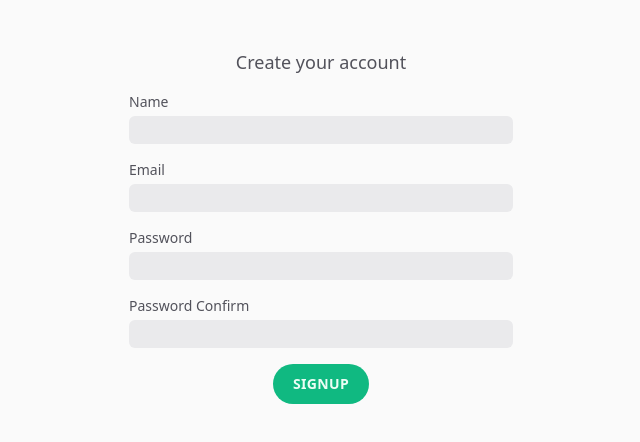
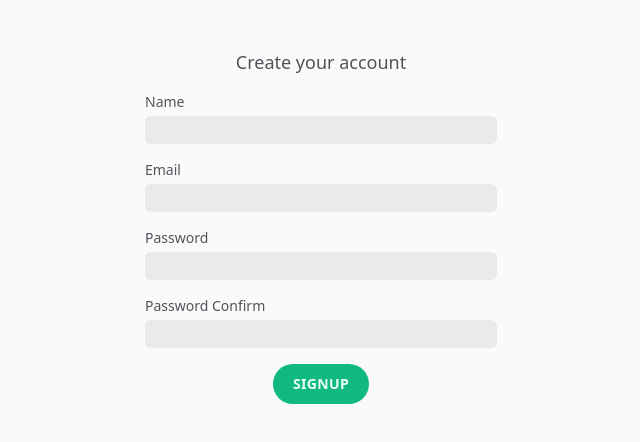
Before and after one commit to yashlohia100/peer2peer-react, a React (Vite) app: page /signup in a window 1280 px wide. Shown: the top 442 px of the page, without its empty margins (319-959 px from the left). Built offline with nearby package versions, Linux system fonts and the light colour scheme.

Commit message:
Add padding

```diff
--- a/src/features/user/Login.jsx
+++ b/src/features/user/Login.jsx
@@ -20,7 +20,7 @@ export default function Login() {
     <div className="h-screen bg-zinc-50">
       <form
         onSubmit={handleSubmit(onValid)}
-        className="mx-auto max-w-sm pt-12 text-sm"
+        className="mx-auto max-w-sm px-4 pt-12 text-sm"
       >
         <h2 className="text-center text-lg font-medium text-zinc-600">
           Log into your account
--- a/src/features/user/Signup.jsx
+++ b/src/features/user/Signup.jsx
@@ -20,7 +20,7 @@ export default function Signup() {
     <div className="h-screen bg-zinc-50">
       <form
         onSubmit={handleSubmit(onValid)}
-        className="mx-auto max-w-sm pt-12 text-sm"
+        className="mx-auto max-w-sm px-4 pt-12 text-sm"
       >
         <h2 className="text-center text-lg font-medium text-zinc-600">
           Create your account
```
